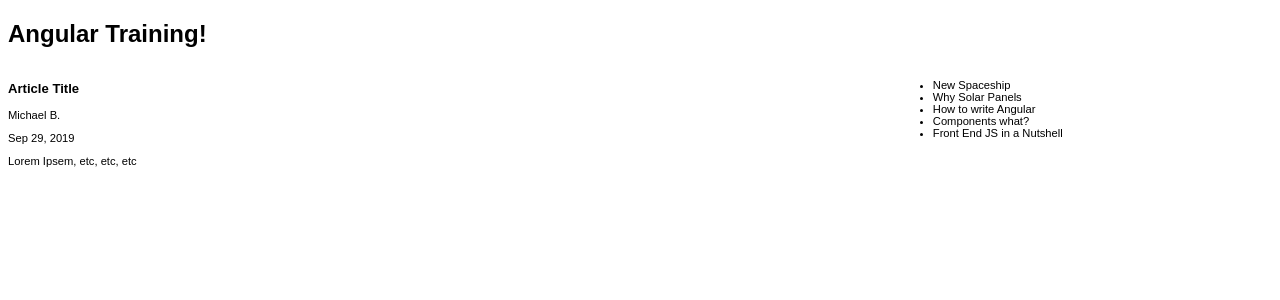
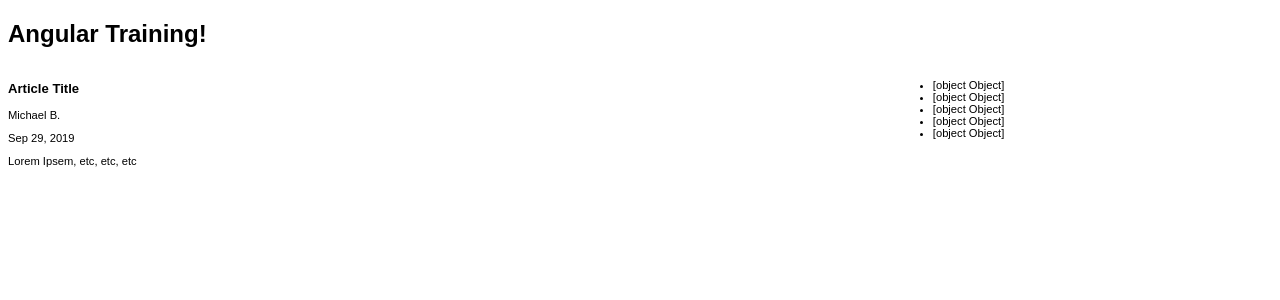
Before and after one commit to rangle/ng-blog-live-code, an Angular app: page / in a window 1280 px wide. Shown: the top 300 px of the page. Built offline with nearby package versions, Linux system fonts and the light colour scheme.

Commit message:
Adds some fake data for the blogs

```diff
--- a/src/app/blog-roll/blog-roll.component.ts
+++ b/src/app/blog-roll/blog-roll.component.ts
@@ -15,11 +15,36 @@ import { Component } from '@angular/core';
 })
 export class BlogRollComponent {
   articles = [
-    'New Spaceship',
-    'Why Solar Panels',
-    'How to write Angular',
-    'Components what?',
-    'Front End JS in a Nutshell',
+    {
+      author: 'Michael B.',
+      body: 'Lorem Ipsum Etc....Lorem Ipsum Etc....Lorem Ipsum Etc....Lorem Ipsum Etc....Lorem Ipsum Etc....Lorem Ipsum Etc....Lorem Ipsum Etc....Lorem Ipsum Etc....Lorem Ipsum Etc....Lorem Ipsum Etc....Lorem Ipsum Etc....Lorem Ipsum Etc....Lorem Ipsum Etc....Lorem Ipsum Etc....Lorem Ipsum Etc....Lorem Ipsum Etc....Lorem Ipsum Etc....Lorem Ipsum Etc....Lorem Ipsum Etc....Lorem Ipsum Etc....Lorem Ipsum Etc....Lorem Ipsum Etc....Lorem Ipsum Etc....Lorem Ipsum Etc....Lorem Ipsum Etc....Lorem Ipsum Etc....Lorem Ipsum Etc....Lorem Ipsum Etc....Lorem Ipsum Etc....',
+      date: new Date(2018, 1, 2),
+      title: 'New Spaceship',
+    },
+    {
+      author: 'Laura T.',
+      body: 'Foo bar baz Foo bar baz Foo bar baz Foo bar baz Foo bar baz Foo bar baz Foo bar baz Foo bar baz Foo bar baz Foo bar baz Foo bar baz Foo bar baz Foo bar baz Foo bar baz Foo bar baz Foo bar baz Foo bar baz Foo bar baz Foo bar baz Foo bar baz Foo bar baz Foo bar baz Foo bar baz Foo bar baz Foo bar baz Foo bar baz ',
+      date: new Date(2019, 3, 1),
+      title: 'How to fix a backend',
+    },
+    {
+      author: 'Bill D.',
+      body: 'Thing1, haha, hello Thing1, haha, hello Thing1, haha, hello Thing1, haha, hello Thing1, haha, hello Thing1, haha, hello Thing1, haha, hello Thing1, haha, hello Thing1, haha, hello Thing1, haha, hello Thing1, haha, hello Thing1, haha, hello Thing1, haha, hello Thing1, haha, hello Thing1, haha, hello Thing1, haha, hello Thing1, haha, hello Thing1, haha, hello Thing1, haha, hello Thing1, haha, hello Thing1, haha, hello Thing1, haha, hello Thing1, haha, hello Thing1, haha, hello Thing1, haha, hello Thing1, haha, hello Thing1, haha, hello Thing1, haha, hello Thing1, haha, hello ',
+      date: new Date(2017, 11, 1),
+      title: 'Bill\'s Post',
+    },
+    {
+      author: '',
+      body: 'Body of a blog',
+      date: new Date(2016, 3, 2),
+      title: 'How to write blogs',
+    },
+    {
+      author: 'Jane D.',
+      body: 'Some text and content etc',
+      date: new Date(2019, 3, 12),
+      title: 'Knowledge sharing',
+    },
   ];
 
   onClick(article: string) {
```
